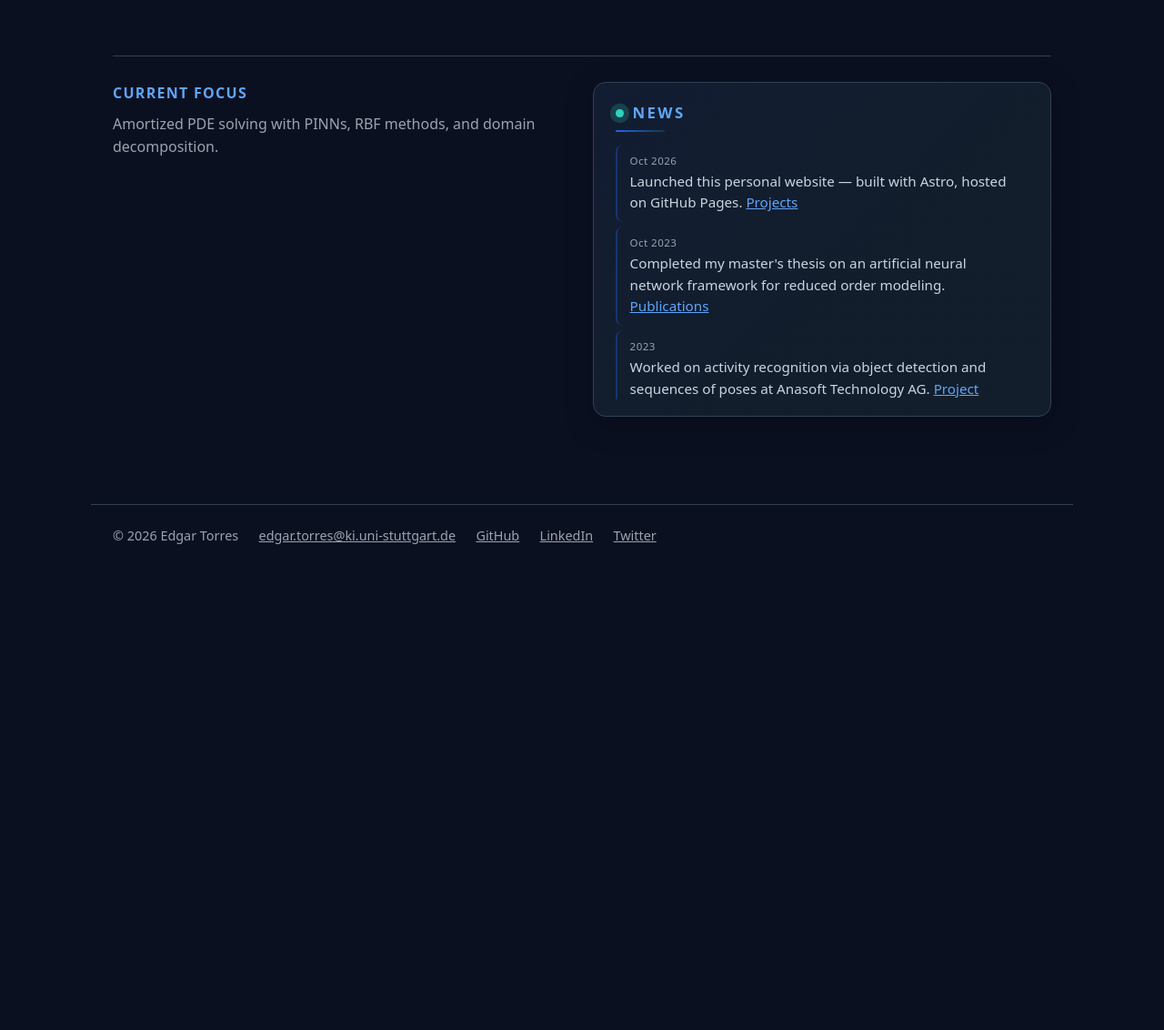
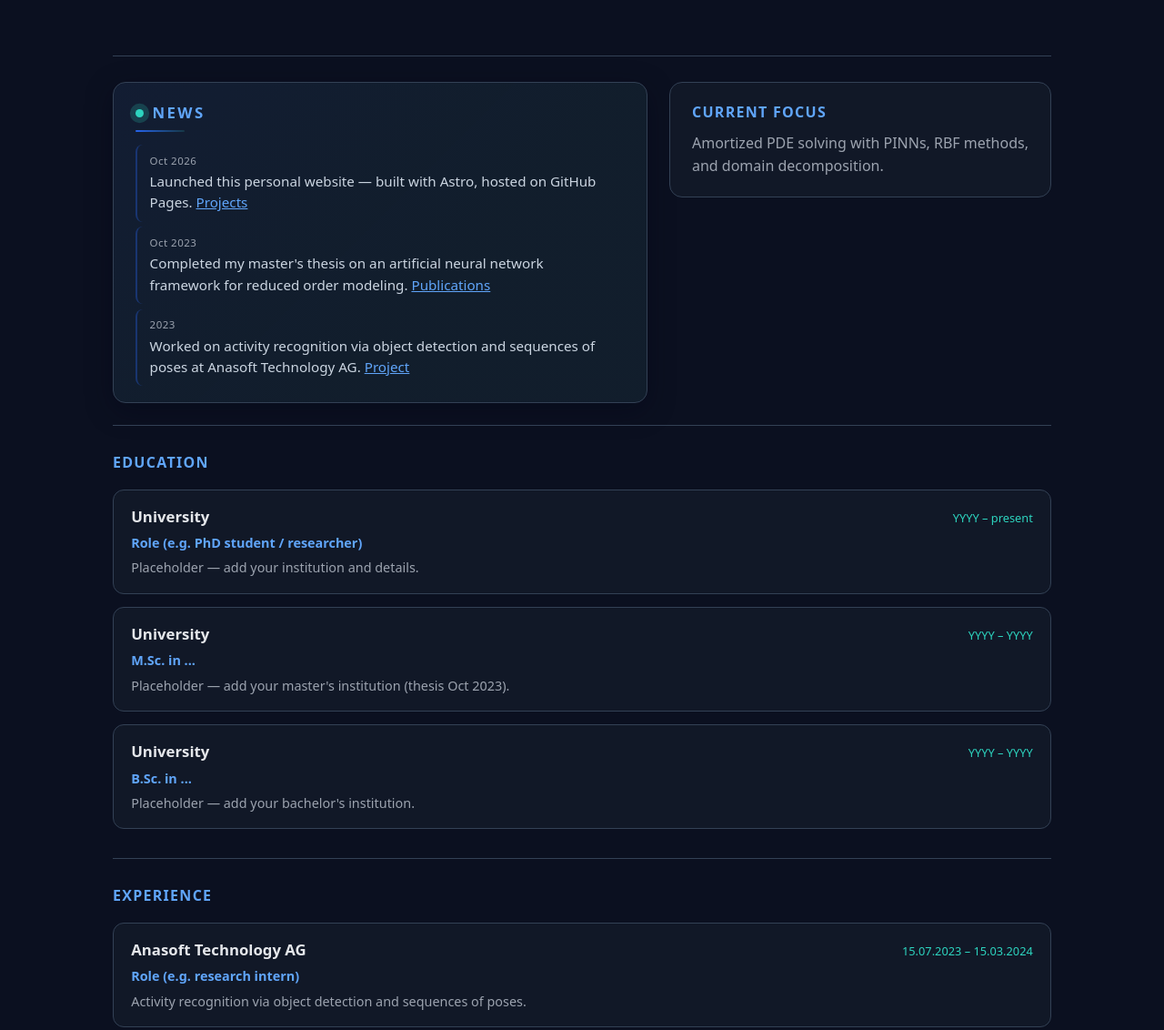
Before and after one commit to yoelt11/yoelt11.github.io, an Astro site: page / in a window 1280 px wide. Shown: the part 405-1537 px from the top of the page at 91% size. Before the commit the page ends 1027 px from the top, so only its background shows below. Built offline with nearby package versions, Linux system fonts and the light colour scheme; Astro itself is replaced by a stand-in of ours.

Commit message:
home: news+current focus in one row (news first); add Education/Experience timeline (placeholders)

```diff
--- /dev/null
+++ b/src/components/Timeline.astro
@@ -0,0 +1,36 @@
+---
+interface Entry { org: string; date: string; role: string; desc: string; }
+interface Props { title: string; entries: Entry[] }
+const { title, entries } = Astro.props;
+---
+<section class="timeline-section">
+  <h2>{title}</h2>
+  <div class="tl">
+    {entries.map((e) => (
+      <div class="tl-item">
+        <div class="tl-card">
+          <div class="tl-head">
+            <h5 class="tl-org">{e.org}</h5>
+            <span class="tl-date">{e.date}</span>
+          </div>
+          <div class="tl-role">{e.role}</div>
+          <div class="tl-desc">{e.desc}</div>
+        </div>
+      </div>
+    ))}
+  </div>
+</section>
+<style>
+  .timeline-section { border-top:1px solid #334155; padding-top:1.75rem; margin-top:1rem; }
+  .timeline-section h2 { font-size:1rem; text-transform:uppercase; letter-spacing:.08em;
+                         color:#60a5fa; margin:0 0 1rem; }
+  .tl { display:grid; gap:.9rem; }
+  .tl-card { border:1px solid #334155; border-radius:12px; padding:1rem 1.2rem;
+             background:#111827; transition:border-color .15s, transform .15s; }
+  .tl-card:hover { border-color:#60a5fa; transform:translateY(-2px); }
+  .tl-head { display:flex; align-items:baseline; justify-content:space-between; gap:1rem; flex-wrap:wrap; }
+  .tl-org { margin:0; font-size:1.05rem; color:#e5e7eb; font-weight:700; }
+  .tl-date { font-size:.8rem; color:#2dd4bf; white-space:nowrap; }
+  .tl-role { margin:.2rem 0 .35rem; font-size:.9rem; color:#60a5fa; font-weight:600; }
+  .tl-desc { margin:0; font-size:.9rem; color:#9ca3af; line-height:1.55; }
+</style>
--- a/src/pages/index.astro
+++ b/src/pages/index.astro
@@ -1,10 +1,20 @@
 ---
 import Layout from "../layouts/Layout.astro";
 import NewsPanel from "../components/NewsPanel.astro";
+import Timeline from "../components/Timeline.astro";
 const news = [
   { date: "Oct 2026", text: "Launched this personal website — built with Astro, hosted on GitHub Pages.", href: "/projects/", hrefLabel: "Projects" },
   { date: "Oct 2023", text: "Completed my master's thesis on an artificial neural network framework for reduced order modeling.", href: "/publications/", hrefLabel: "Publications" },
   { date: "2023",     text: "Worked on activity recognition via object detection and sequences of poses at Anasoft Technology AG.", href: "/projects/activity-recognition/", hrefLabel: "Project" },
+];
+const education = [
+  { org: "University", date: "YYYY – present", role: "Role (e.g. PhD student / researcher)", desc: "Placeholder — add your institution and details." },
+  { org: "University", date: "YYYY – YYYY",   role: "M.Sc. in ...", desc: "Placeholder — add your master's institution (thesis Oct 2023)." },
+  { org: "University", date: "YYYY – YYYY",   role: "B.Sc. in ...", desc: "Placeholder — add your bachelor's institution." },
+];
+const experience = [
+  { org: "Anasoft Technology AG", date: "15.07.2023 – 15.03.2024", role: "Role (e.g. research intern)", desc: "Activity recognition via object detection and sequences of poses." },
+  { org: "Organization", date: "YYYY – YYYY", role: "Role", desc: "Placeholder — add more experience entries." },
 ];
 ---
 <Layout title="Edgar Torres" active="home">
@@ -26,12 +36,17 @@ const news = [
     </div>
   </section>
 
-  <section class="home-sections">
+  <section class="top-row">
+    <NewsPanel items={news} />
     <div class="focus">
       <h2>Current focus</h2>
       <p>Amortized PDE solving with PINNs, RBF methods, and domain decomposition.</p>
     </div>
-    <NewsPanel items={news} />
+  </section>
+
+  <section class="curriculum">
+    <Timeline title="Education" entries={education} />
+    <Timeline title="Experience" entries={experience} />
   </section>
 </Layout>
 <style is:inline>
@@ -51,10 +66,14 @@ const news = [
   .btn:hover { border-color:#2dd4bf; color:#2dd4bf; }
   .btn.primary { background:#2563eb; border-color:#2563eb; color:#fff; }
   .btn.primary:hover { background:#1d4ed8; border-color:#1d4ed8; color:#fff; }
-  .home-sections { border-top:1px solid #334155; margin-top:2.5rem; padding-top:1.75rem;
-                   display:grid; grid-template-columns:repeat(auto-fit,minmax(280px,1fr)); gap:1.5rem;
-                   align-items:start; }
+  /* News first, Current focus second — one row */
+  .top-row { border-top:1px solid #334155; margin-top:2.5rem; padding-top:1.75rem;
+             display:grid; grid-template-columns:1.4fr 1fr; gap:1.5rem; align-items:start; }
   .focus h2 { font-size:1rem; text-transform:uppercase; letter-spacing:.08em;
               color:#60a5fa; margin:0 0 .5rem; }
   .focus p { margin:0; color:#9ca3af; line-height:1.6; }
+  .focus { background:#111827; border:1px solid #334155; border-radius:14px; padding:1.25rem 1.5rem; }
+  /* Curriculum timeline(s) below */
+  .curriculum { display:grid; gap:1rem; margin-top:.5rem; }
+  @media (max-width: 800px) { .top-row { grid-template-columns:1fr; } }
 </style>
```
